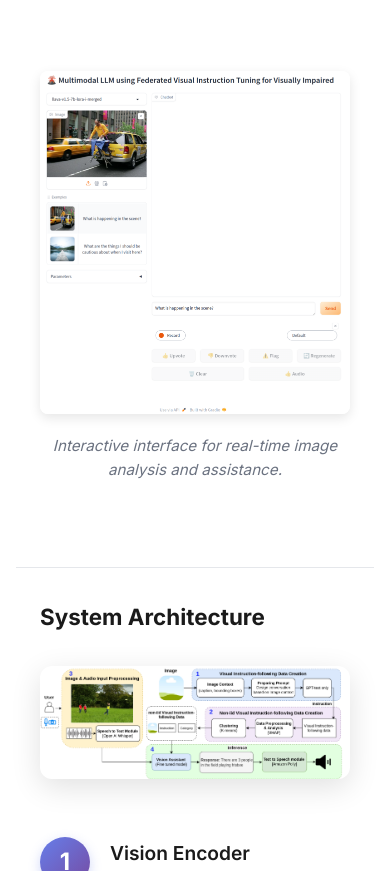
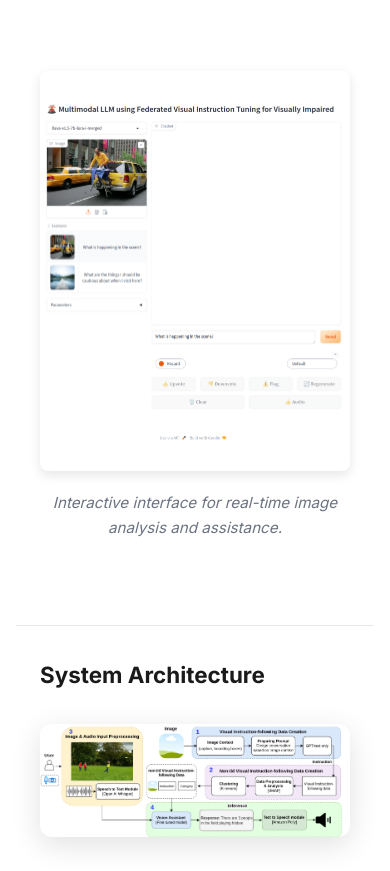
Before and after one commit to ankithbala/federated-visual-instruction-llm, a plain HTML site: page index.html in a window 390 px wide. Shown: the part 3989-4860 px from the top of the page. Drawn offline with Linux system fonts and the light colour scheme.

Commit message:
fix size

```diff
--- a/assets/style.css
+++ b/assets/style.css
@@ -308,7 +308,7 @@ p {
 
 .overview-grid {
   display: grid;
-  grid-template-columns: 1.2fr 0.8fr;
+  grid-template-columns: 0.9fr 1.1fr;
   gap: 50px;
   align-items: start;
 }
@@ -340,7 +340,10 @@ p {
 }
 
 .overview-demo .figure img {
-  max-width: 90%;
+  width: 100%;
+  height: auto;
+  min-height: 400px;
+  object-fit: contain;
 }
 
 /* System Architecture Section */
@@ -646,7 +649,7 @@ a:hover {
   }
 
   .overview-demo .figure img {
-    max-width: 70%;
+    max-width: 85%;
   }
 
   .arch-image-full img {
```
